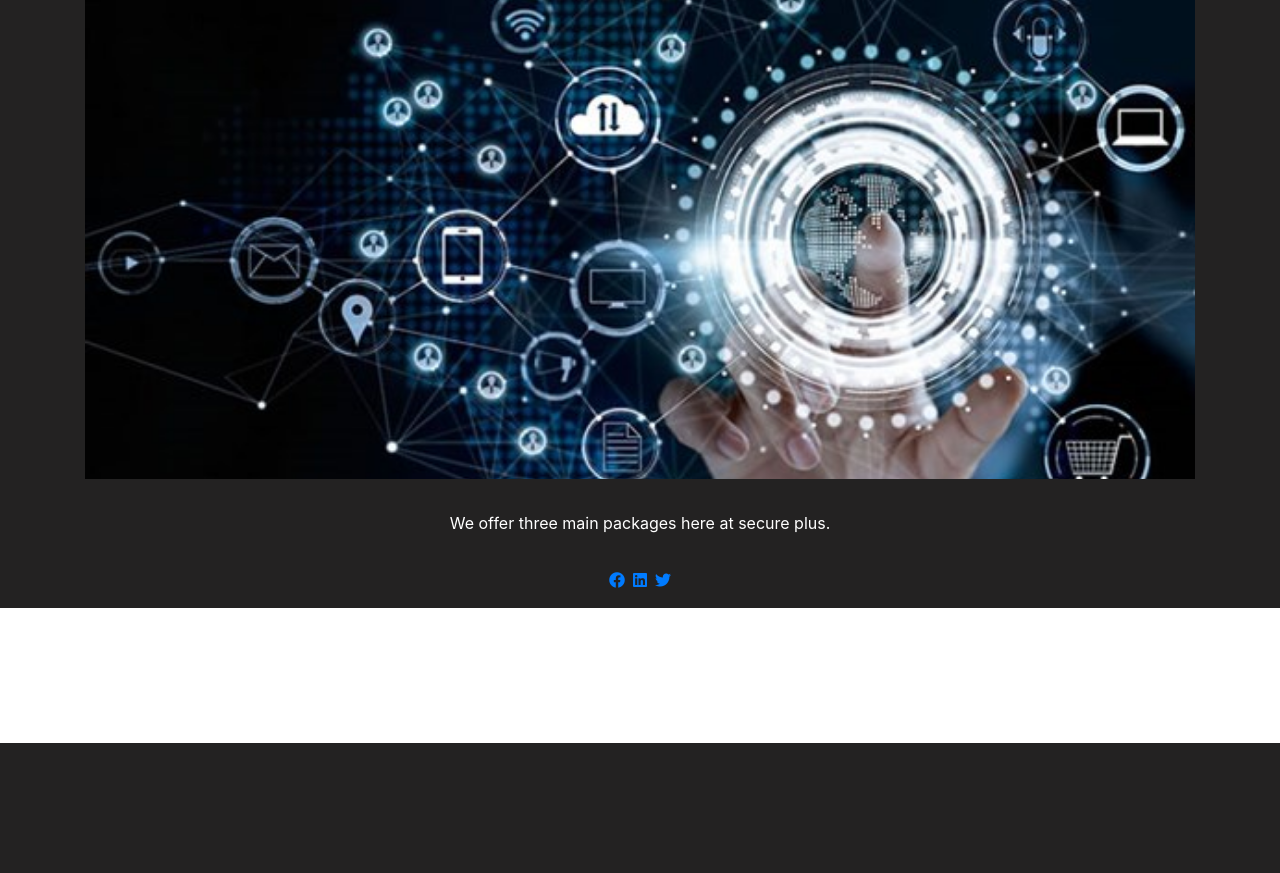
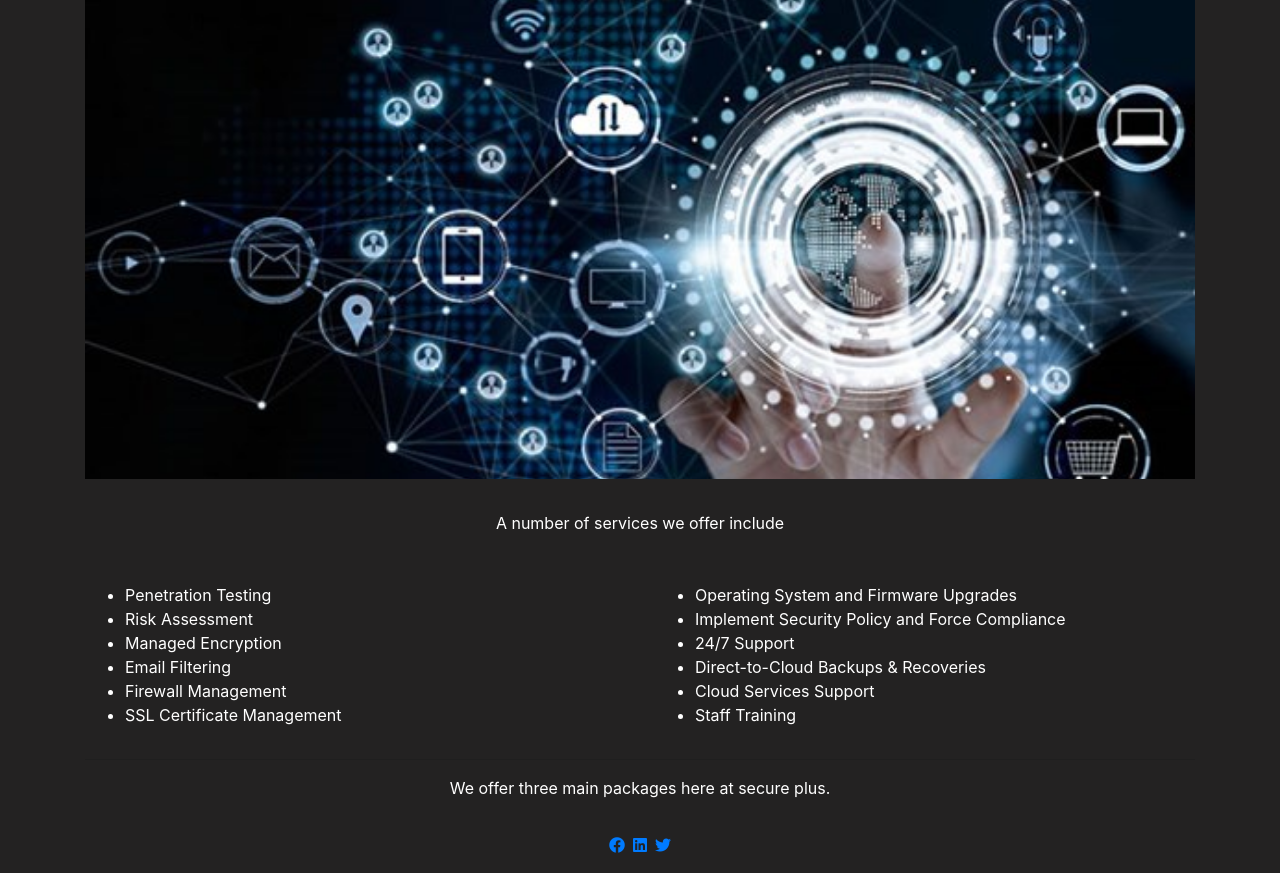
Before and after one commit to LiamD88/secure_plus, a Django app: page /services1/ in a window 1280 px wide. Shown: the part 57-930 px from the top of the page. Before the commit the page ends 800 px from the top, so only its background shows below. Run offline with Django 3.2, Linux system fonts and the light colour scheme; data that the repository does not hold is empty; some libraries are stand-ins or nearby versions.

Commit message:
i added some lists to display some of the services on offer. removed other html pages, urls and views that were no longer needed

```diff
--- a/services1/templates/monthly.html
+++ /dev/null
@@ -1,6 +0,0 @@
-{% extends 'base.html' %}
-
-
-{% block content %}
-
-{% endblock %}
--- a/services1/templates/services1.html
+++ b/services1/templates/services1.html
@@ -9,7 +9,7 @@
     <!--section to display background colour-->
 
 
-    <div class="container">
+    <div class="container"> <!--carousel at top of page-->
         <div class="row">
             <div class="col-12">
                 <div id="carouselExampleFade" class="carousel slide carousel-fade" data-ride="carousel">
@@ -28,13 +28,50 @@
             </div>
 
         </div>
+
+
+        <div class="row"> <!--list of services offered-->
+            <div class="col-12 main-bg">
+                <p class="text-white text-center text-pad">A number of services we offer include</p>
+            </div>
+        </div>
+        <div class="row">
+            <div class="col-md-6 text-white text-pad">
+                <ul>
+                    <li>Penetration Testing</li>
+                    <li>Risk Assessment</li>
+                    <li>Managed Encryption</li>
+                    <li>Email Filtering</li>
+                    <li>Firewall Management</li>
+                    <li>SSL Certificate Management</li>
+                </ul>
+            </div>
+
+
+            <div class="col-md-6 text-white text-pad">
+                <ul>
+                    <li> Operating System and Firmware Upgrades</li>
+                    <li>Implement Security Policy and Force Compliance
+                    </li>
+                    <li>24/7 Support</li>
+                    <li>Direct-to-Cloud Backups & Recoveries</li>
+                    <li>Cloud Services Support</li>
+                    <li>Staff Training</li>
+                </ul>
+            </div>
+        </div>
+        <hr class="line-break">
+
         <div class="row">
             <div class="col-12">
-                <p class="text-white text-center text-pad card-margin1">We offer three main packages here at secure plus.</p>
+                <p class="text-white text-center package-marg  card-margin1">We offer three main packages here at secure
+                    plus.</p>
             </div>
         </div>
 
-        <div class="row">
+
+
+        <div class="row"> <!-- cards to purchase a service-->
             {% for package in packages %}
             <div class="col-md-4">
 
@@ -46,8 +83,7 @@
 
                         <form class="form-group" method="POST" action="{% url 'add_to_cart' package.id %}">
                             {% csrf_token %}
-                            <a href="#" class="btn btn-primary rounded-pill">Learn More</a>
-                            <button class="btn btn-light rounded-pill" type="submit">Add To Cart</button>
+                            <button class="btn btn-primary rounded-pill" type="submit">Add To Cart</button>
                         </form>
                     </div>
                 </div>
@@ -63,7 +99,6 @@
 
 
 
-
 </section>
 
 
--- a/services1/templates/yearly.html
+++ /dev/null
@@ -1,6 +0,0 @@
-{% extends 'base.html' %}
-
-
-{% block content %}
-
-{% endblock %}
--- a/services1/urls.py
+++ b/services1/urls.py
@@ -2,8 +2,5 @@ from django.urls import path
 from . import views
 
 urlpatterns = [
-    path('', views.services1, name='services1'),
-    path('oneoff', views.oneoff, name='oneoff'),
-    path('yearly', views.yearly, name='yearly'),
-    path('monthly', views.monthly, name='monthly')
+    path('', views.services1, name='services1')
 ]
--- a/services1/views.py
+++ b/services1/views.py
@@ -11,17 +11,3 @@ def services1(request):
     }
 
     return render(request, 'services1.html', context)
-
-def oneoff(request):
-
-    return render(request, 'oneoff.html')
-
-
-def monthly(request):
-
-    return render(request, 'monthly.html')
-
-def yearly(request):
-
-
-    return render(request, 'yearly.html')
```
Also changed, not shown: services1/templates/oneoff.html (deleted, +0 -73 lines).
